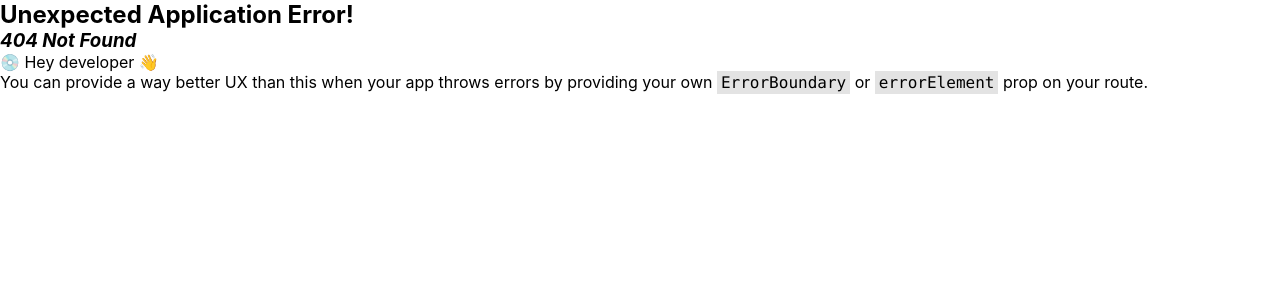
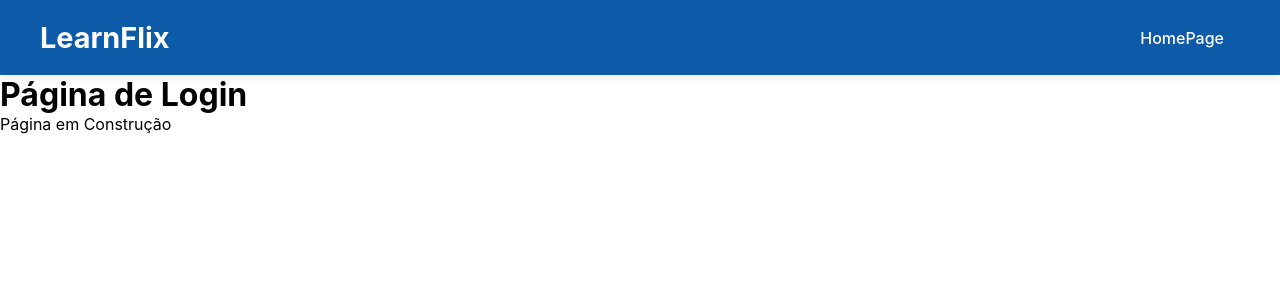
Before and after one commit to LFbruck/learnflix, a React (Create React App) app: page /login in a window 1280 px wide. Before the commit this address had no page. Shown: the top 300 px of the page. Built offline with nearby package versions, Linux system fonts and the light colour scheme.

Commit message:
feat(pages): adicionar páginas mock para navegação

```diff
--- a/src/components/Header/Header.module.css
+++ b/src/components/Header/Header.module.css
@@ -17,7 +17,7 @@
 }
 
 .title {
-    font-size: 1.2rem;
+    font-size: 1.8rem;
     font-weight: bold;
 }
 
--- /dev/null
+++ b/src/pages/CadastroPage.jsx
@@ -0,0 +1,7 @@
+export default function CadastroPage() {
+    return (
+        <>
+            <h1>Página de Cadastro</h1>
+        </>
+    );
+}
--- /dev/null
+++ b/src/pages/HomePage.jsx
@@ -0,0 +1,8 @@
+export default function HomePage() {
+    return (
+        <>
+            <h1>Home Page</h1>
+            <p>Página em Construção</p>
+        </>
+    );
+}
--- /dev/null
+++ b/src/pages/LoginPage.jsx
@@ -0,0 +1,8 @@
+export default function LoginPage() {
+    return (
+        <>
+            <h1>Página de Login</h1>
+            <p>Página em Construção</p>
+        </>
+    );
+}
--- a/src/routes/Routes.jsx
+++ b/src/routes/Routes.jsx
@@ -1,13 +1,27 @@
 import { createBrowserRouter } from "react-router-dom";
 import { RouterProvider} from "react-router-dom";
 import Layout from "../components/Layout/Layout";
+import HomePage from "../pages/HomePage";
+import LoginPage from "../pages/LoginPage";
+import CadastroPage from "../pages/CadastroPage";
 
 const router = createBrowserRouter([
     {
         path: "/",
         element: <Layout />,
         children: [
-
+            {
+                index: true,
+                element: <HomePage />
+            },
+            {
+                path: "/login",
+                element: <LoginPage />
+            },
+            {
+                path: "/cadastro",
+                element: <CadastroPage />
+            }
         ]
     }
 ]);
```
